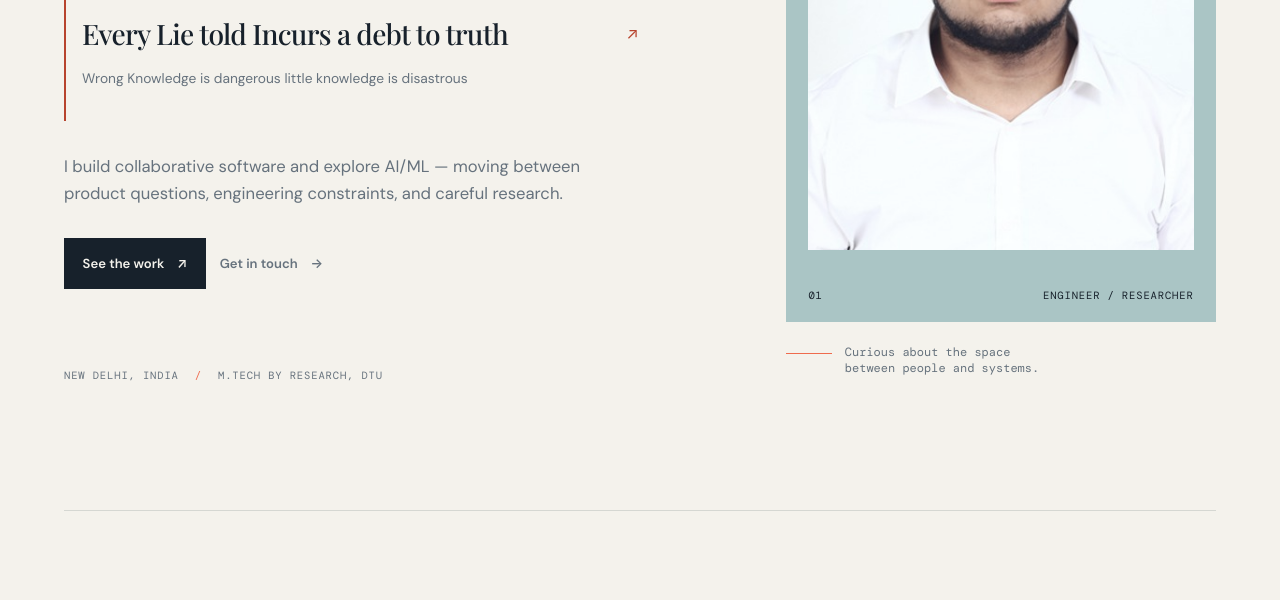
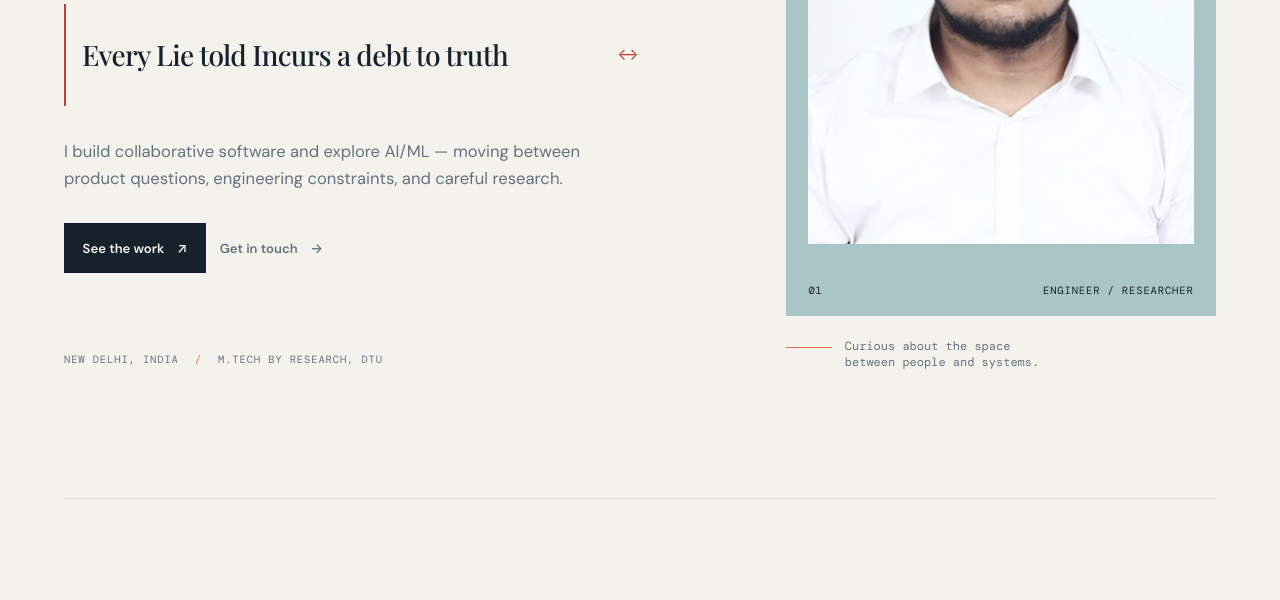
Before and after one commit to varunallagh21022002/varunallagh21022002.github.io, a plain HTML site: page index.html in a window 1280 px wide. Shown: the part 500-1100 px from the top of the page. Drawn offline with nearby package versions, Linux system fonts and the light colour scheme; a web font is replaced by a local one.

Commit message:
Display one hero quote at a time with a native toggle
Updated the hero quote section to improve structure and accessibility.

```diff
--- a/index.html
+++ b/index.html
@@ -24,9 +24,15 @@
           <div class="hero-copy">
             <p class="eyebrow"><span class="eyebrow-dot"></span> Software engineering + AI/ML research</p>
             <h1 id="hero-title">Hi, I’m <span>Varun Allagh.</span></h1>
-            <details class="hero-quote" open>
-              <summary>Every Lie told Incurs a debt to truth<span class="quote-indicator" aria-hidden="true">↗</span></summary>
-              <p>Wrong Knowledge is dangerous little knowledge is disastrous</p>
+            <details class="hero-quote">
+              <summary>
+                <span class="quote-stage">
+                  <span class="quote-text quote-first">Every Lie told Incurs a debt to truth</span>
+                  <span class="quote-text quote-second">Wrong Knowledge is dangerous little knowledge is disastrous</span>
+                </span>
+                <span class="quote-indicator" aria-hidden="true">↔</span>
+              </summary>
+              <p class="sr-only">Activate the quote again to switch back.</p>
             </details>
             <p class="hero-lede" data-content="intro">I build collaborative software and explore AI/ML — moving between product questions, engineering constraints, and careful research.</p>
             <div class="hero-actions"><a class="button button-primary" href="#engineering">See the work <span aria-hidden="true">↗</span></a><a class="button button-quiet" href="#contact">Get in touch <span aria-hidden="true">→</span></a></div>
```
